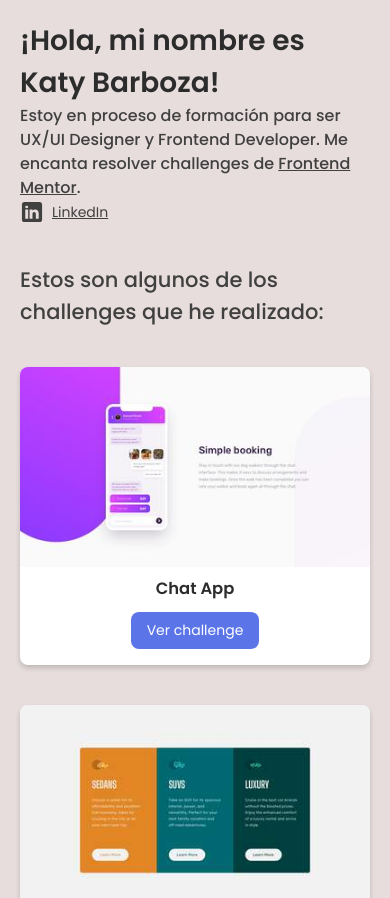
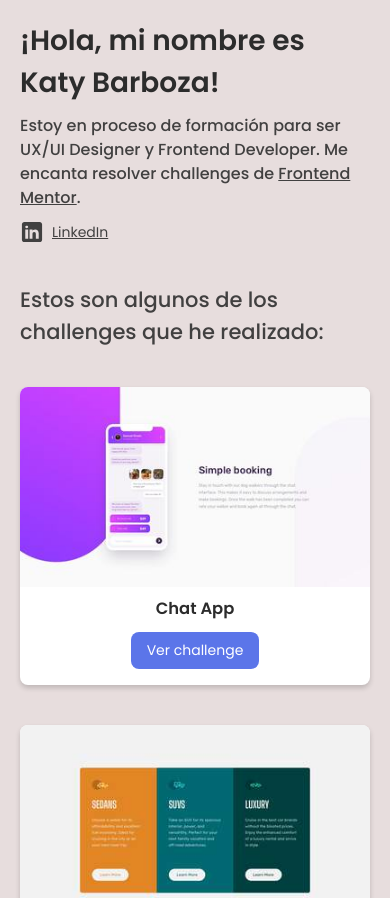
Before and after one commit to katy-paola/challenges-fm, a plain HTML site: page index.html in a window 390 px wide. Shown: the top 898 px of the page. Drawn offline with Linux system fonts and the light colour scheme.

Commit message:
detalles

```diff
--- a/style.css
+++ b/style.css
@@ -118,6 +118,9 @@ body{
         width: 100%;
         padding: 2rem;
     }
+    .header{
+        gap: 1rem;
+    }
     .paragraph{
         font-size: 1.6rem;
         padding: 0rem;
```
